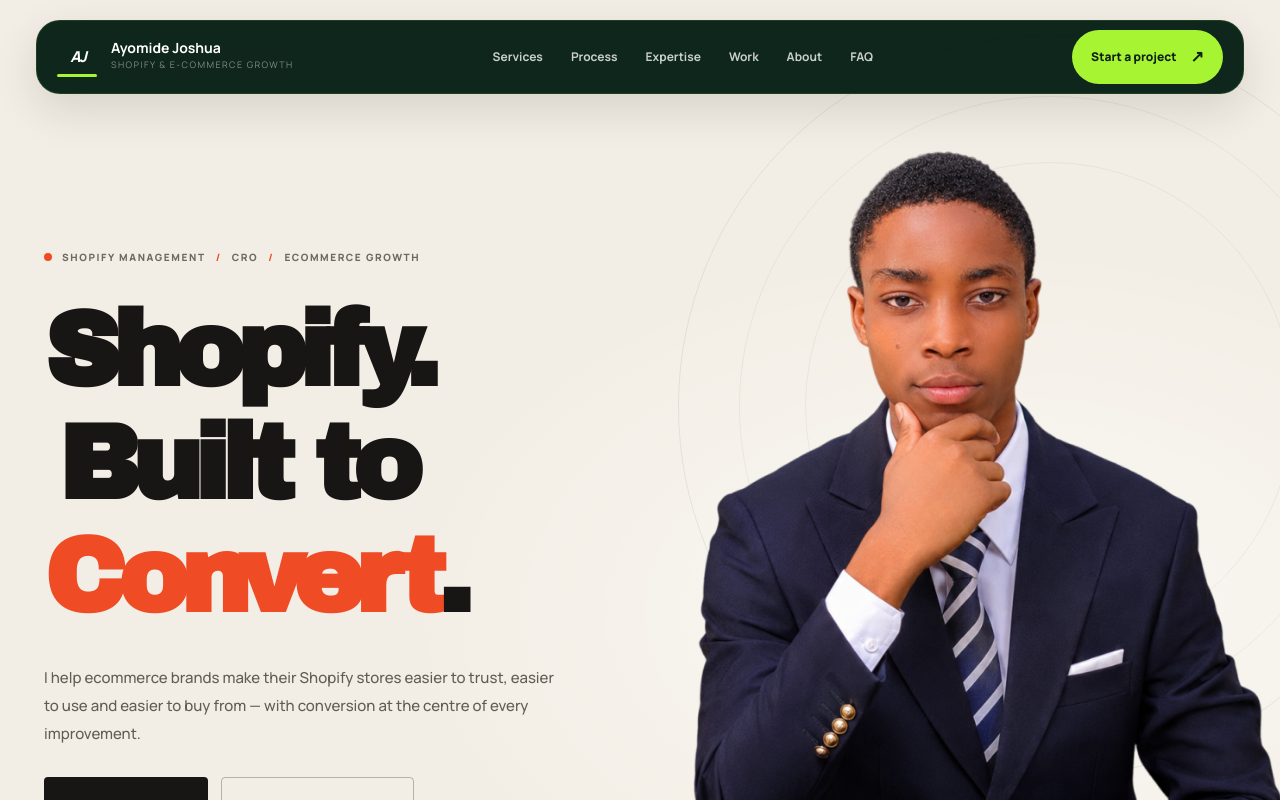
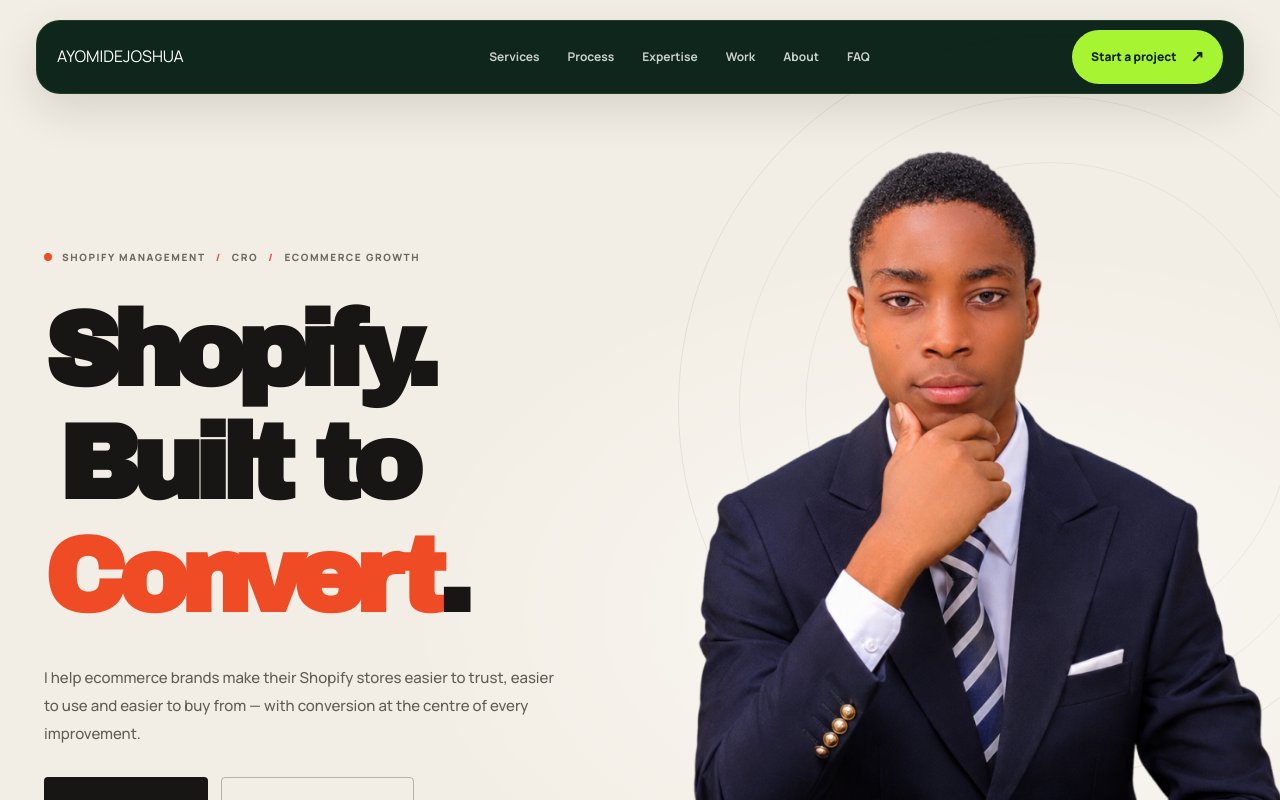
Before and after one commit to j0shua-ben/Ayomide-Joshua, a Next.js app: page / in a window 1280 px wide. Shown: the top 800 px of the page. Built offline with nearby package versions, Linux system fonts and the light colour scheme.

Commit message:
Replace AJ monogram with custom Ayomide Joshua wordmark

```diff
--- a/app/components/SiteNav.jsx
+++ b/app/components/SiteNav.jsx
@@ -28,9 +28,9 @@ export default function SiteNav() {
   return (
     <header className={`nav ${scrolled ? 'nav-scrolled' : ''} ${menuOpen ? 'menu-open' : ''}`}>
       <div className="container nav-inner">
-        <a className="brand" href="#top" onClick={closeMenu} aria-label="Ayomide Joshua home">
-          <span className="brand-mark" aria-hidden="true">AJ</span>
-          <span className="brand-copy"><strong>Ayomide Joshua</strong><small>Shopify &amp; E-commerce Growth</small></span>
+        <a className="brand brand-wordmark" href="#top" onClick={closeMenu} aria-label="Ayomide Joshua home">
+          <span className="brand-name"><span>AYOMIDE</span><span>JOSHUA</span></span>
+          <span className="brand-underline" aria-hidden="true"></span>
         </a>
         <nav className="nav-links" aria-label="Primary navigation">
           {navItems.map(([label, href]) => <a key={label} href={href}>{label}</a>)}
```
